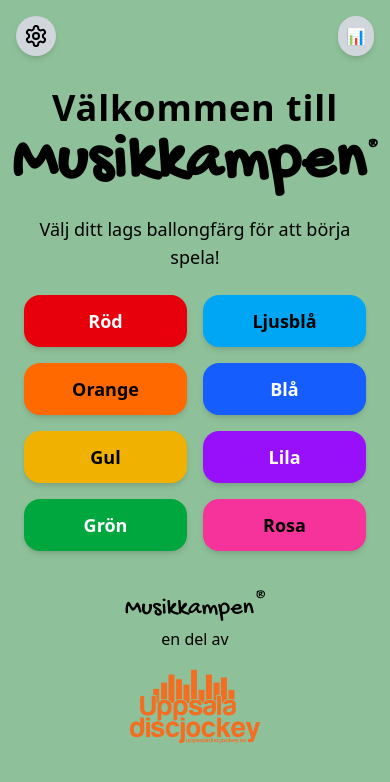
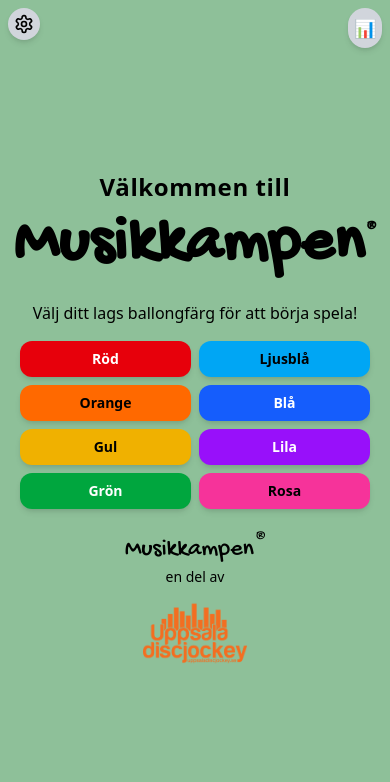
Before and after one commit to Kodstudion/quiz_answer_app, a React (Vite) app in the folder musicbattle/: page / in a window 390 px wide. Shown: the top 782 px of the page. Built offline with nearby package versions, Linux system fonts and the light colour scheme; no server answers.

Commit message:
Fix HomePage responsive design for mobile devices

```diff
--- a/musicbattle/src/pages/HomePage.tsx
+++ b/musicbattle/src/pages/HomePage.tsx
@@ -10,51 +10,51 @@
   const navigate = useNavigate();
 
   return (
-    <div className="flex flex-col items-center justify-center min-h-screen w-screen text-black p-6 relative colorful-background">
+    <div className="flex flex-col items-center justify-center min-h-screen w-screen text-black p-3 sm:p-4 md:p-6 relative colorful-background">
       {/* Admin-knapp (kugghjul i övre vänstra hörnet) */}
       <button
         onClick={() => navigate("/admin")}
-        className="absolute top-4 left-4 p-2 bg-gray-300 hover:bg-gray-400 rounded-full shadow-md transition duration-300"
+        className="absolute top-2 left-2 sm:top-4 sm:left-4 p-1.5 sm:p-2 bg-gray-300 hover:bg-gray-400 rounded-full shadow-md transition duration-300"
         aria-label="Gå till admin"
       >
-        <Settings className="w-6 h-6 text-black" />
+        <Settings className="w-5 h-5 sm:w-6 sm:h-6 text-black" />
       </button>
 
       {/* Dashboard-knapp (diagram) i övre högra hörnet */}
       <button
         onClick={() => navigate("/dashboard")}
-        className="absolute top-4 right-4 p-2 bg-gray-300 hover:bg-gray-400 rounded-full shadow-md transition duration-300"
+        className="absolute top-2 right-2 sm:top-4 sm:right-4 p-1.5 sm:p-2 bg-gray-300 hover:bg-gray-400 rounded-full shadow-md transition duration-300"
         aria-label="Gå till dashboard"
       >
-        📊
+        <span className="text-lg sm:text-xl">📊</span>
       </button>
 
       {/* Titel och instruktion */}
-      <h1 className="text-4xl font-extrabold mb-4 text-center tracking-wide">
+      <h1 className="text-2xl sm:text-3xl md:text-4xl font-extrabold mb-3 sm:mb-4 text-center tracking-wide">
         Välkommen till
         <br />
         <span className="musikkampen-title">
           Musikkampen<sup className="text-sm align-super ml-0.5">®</sup>
         </span>
       </h1>
-      <p className="text-lg text-center mb-6">
+      <p className="text-base sm:text-lg text-center mb-4 sm:mb-6 px-2">
         Välj ditt lags ballongfärg för att börja spela!
       </p>
 
       {/* Grid med 2 kolumner och 4 rader för lagknappar */}
-      <div className="grid grid-cols-2 gap-4 w-full max-w-md">
+      <div className="grid grid-cols-2 gap-2 sm:gap-3 md:gap-4 w-full max-w-sm sm:max-w-md px-2">
         {teams.map(({ name, displayName, navigateButtonColor }) => (
           <button
             key={name}
             onClick={() => navigate(`/team/${name.toLowerCase()}`)}
-            className={`${navigateButtonColor} button px-6 py-3 rounded-2xl text-lg font-semibold w-full shadow-md transform transition duration-300 hover:scale-105`}
+            className={`${navigateButtonColor} button px-3 py-2 sm:px-4 sm:py-2.5 md:px-6 md:py-3 rounded-xl sm:rounded-2xl text-sm sm:text-base md:text-lg font-semibold w-full shadow-md transform transition duration-300 hover:scale-105`}
             aria-label={`Gå till laget ${displayName}`}
           >
             {displayName}
           </button>
         ))}
       </div>
-      <p className="mt-10 text-center">
+      <p className="mt-6 sm:mt-8 md:mt-10 text-center text-sm sm:text-base">
         <span className="musikkampen-normal">
           Musikkampen<sup className="text-sm align-super ml-0.5">®</sup>
         </span>
@@ -67,7 +67,11 @@
           target="_blank"
           rel="noopener noreferrer"
         >
-          <img src={Logo} alt="Uppsala discjockey Logo" className="w-40" />
+          <img
+            src={Logo}
+            alt="Uppsala discjockey Logo"
+            className="w-32 sm:w-36 md:w-40"
+          />
         </a>
       </div>
     </div>
```
